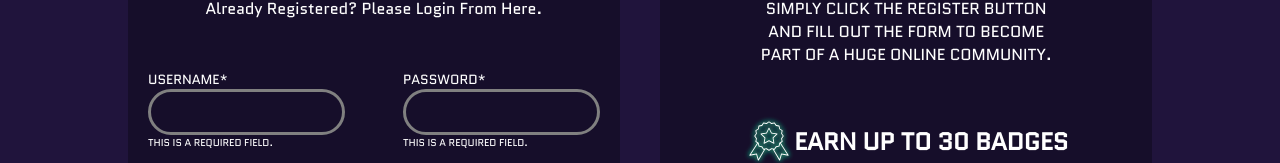
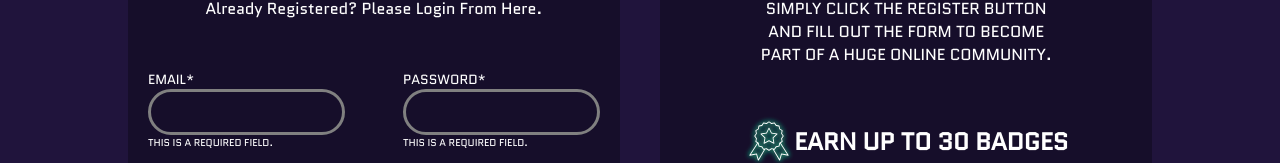
Before and after one commit to mariuszo52/Shop-Online-Front, a React (Create React App) app: page /account/login in a window 1280 px wide. Shown: the part 259-422 px from the top of the page. Built offline with nearby package versions, Linux system fonts and the light colour scheme.

Commit message:
correct login form

```diff
--- a/src/pages/LoginPage.js
+++ b/src/pages/LoginPage.js
@@ -10,20 +10,22 @@ import {useNavigate} from "react-router-dom";
 import {useEffect, useState} from "react";
 import axios from "axios";
 import {useNotification} from "../context/NotificationContext";
-import {keyboard} from "@testing-library/user-event/dist/keyboard";
 
 function LoginPage() {
     const navigate = useNavigate();
     let {setNotificationText, setNotificationVisible} = useNotification();
-    const [usernameLogin, setUsernameLogin] = useState("")
+    const [emailLogin, setEmailLogin] = useState("")
     const [emailPass, setEmailPass] = useState("")
     let loginCredentials = {
-        "username": usernameLogin,
+        "email": emailLogin,
         "password": emailPass
     }
 
     function handleCallbackResponse(response){
         sessionStorage.setItem("jwt", "Bearer " + response.credential)
+        axios.post("http://localhost:8080/login/google")
+            .then(response => console.log(response.data))
+            .catch(err => console.log(err))
         setNotificationText("Login success")
         setNotificationVisible(true)
         navigate("/")
@@ -77,8 +79,8 @@ function LoginPage() {
                     <p>Already Registered? Please Login From Here.</p>
                     <form className={"login-form"}>
                         <div className={"login-input"}>
-                        <label>USERNAME*</label>
-                        <input required={true} onChange={event => setUsernameLogin(event.target.value)} type={"text"} name={"username"}/>
+                        <label>EMAIL*</label>
+                        <input required={true} onChange={event => setEmailLogin(event.target.value)} type={"email"} name={"email"}/>
                             <span>THIS IS A REQUIRED FIELD.</span>
                         </div>
                         <div className={"login-input"}>
```
